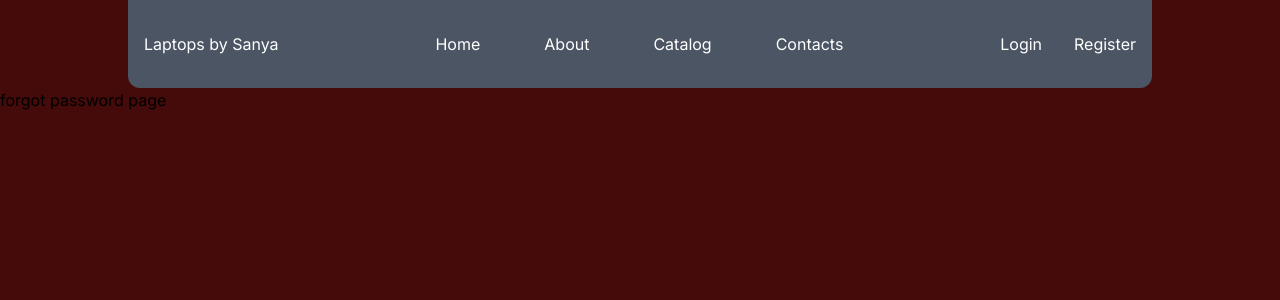
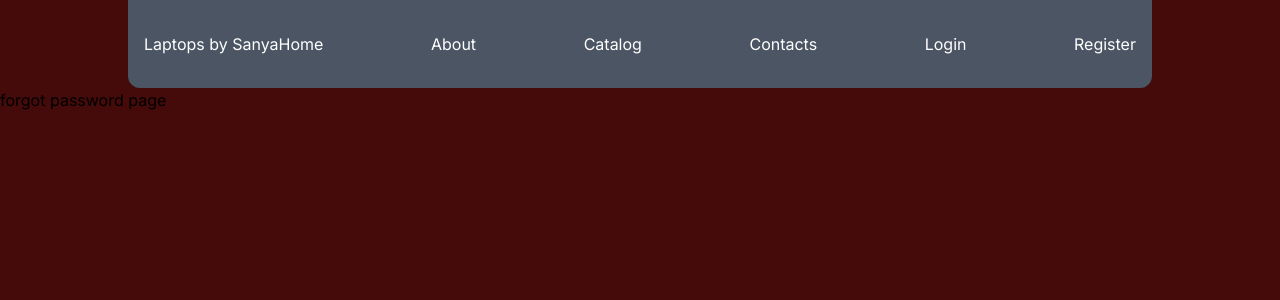
Before and after one commit to kostNai/laptops, a Next.js app: page /forgot-password in a window 1280 px wide. Shown: the top 300 px of the page. Built offline with nearby package versions, Linux system fonts and the light colour scheme.

Commit message:
adding responsitiv

```diff
--- a/src/app/layout.tsx
+++ b/src/app/layout.tsx
@@ -1,7 +1,6 @@
 import type { Metadata } from 'next'
 import { Inter } from 'next/font/google'
 import './globals.css'
-import Link from 'next/link'
 import Header from '@/components/header/Header'
 
 const inter = Inter({ subsets: ['latin'] })
@@ -20,7 +19,8 @@ export default function RootLayout({
 		<html lang="en">
 			<body className={inter.className}>
 				<Header />
-				{children}</body>
+				{children}
+			</body>
 		</html>
 	)
 }
--- a/src/components/header/Header.tsx
+++ b/src/components/header/Header.tsx
@@ -1,21 +1,34 @@
-import Link from "next/link";
+import Link from 'next/link'
+import { RiMenuFill } from 'react-icons/ri'
+import Navbar from '../navBar/NavBar'
 
+const links = [
+	{ title: 'Home', path: '/' },
+	{ title: 'About', path: '/about' },
+	{ title: 'Catalog', path: '/catalog' },
+	{ title: 'Contacts', path: '/contacts' },
+	{ title: 'Login', path: '/login' },
+	{ title: 'Register', path: '/register' }
+]
 export default function Header() {
 	return (
-   <header className='mt8 mx-32 flex justify-between items-center py-8 px-4 bg-gray-600 text-white rounded-b-xl'>
-    <div>
+		<header className="mt8 mx-32 flex justify-between items-center py-8 px-4 bg-gray-600 text-white rounded-b-xl">
+			<div className="shrink">
 				<Link href={'/'}>Laptops by Sanya</Link>
 			</div>
-    <nav className="flex gap-16">
-        <Link href={'/'} className='hover:text-red-400 transition duration-300'>Home</Link>
-        <Link href={'/about'} className='hover:text-red-400 transition duration-300'>About</Link>
-        <Link href={'/catalog'} className='hover:text-red-400 transition duration-300'>Catalog</Link>
-        <Link href={'/contacts'}className='hover:text-red-400 transition duration-300' >Contacts</Link>
-    </nav>
-    <div className="flex gap-8">
-        <Link href={'/login'} className='hover:text-red-400 transition duration-300'>Login</Link>
-        <Link href={'/register'}className='hover:text-red-400 transition duration-300'>Register</Link>
+
+			<div className="flex gap-16 justify-between grow max-xl:hidden">
+				{links.map((link) => (
+					<Navbar link={link} />
+				))}
 			</div>
+
+			<div className="absolute top-16 right-0 flex gap-4 flex-col xl:hidden">
+				{links.map((link) => (
+					<Navbar link={link} />
+				))}
+			</div>
+			<RiMenuFill className="xl:hidden " size={32} />
 		</header>
 	)
 }
--- /dev/null
+++ b/src/components/navBar/NavBar.tsx
@@ -0,0 +1,17 @@
+import Link from 'next/link'
+import React from 'react'
+
+type Props = {
+	link: { path: string; title: string }
+}
+export default function Navbar({ link }: Props) {
+	return (
+		<Link
+			href={link.path}
+			key={link.title}
+			className="hover:text-red-400 transition duration-300 "
+		>
+			{link.title}
+		</Link>
+	)
+}
```
Also changed, not shown: package.json (+5 -4 lines), 1 other file (tests, documents, lock files or other folders). Lines whose indentation alone changed are shown as unchanged.
